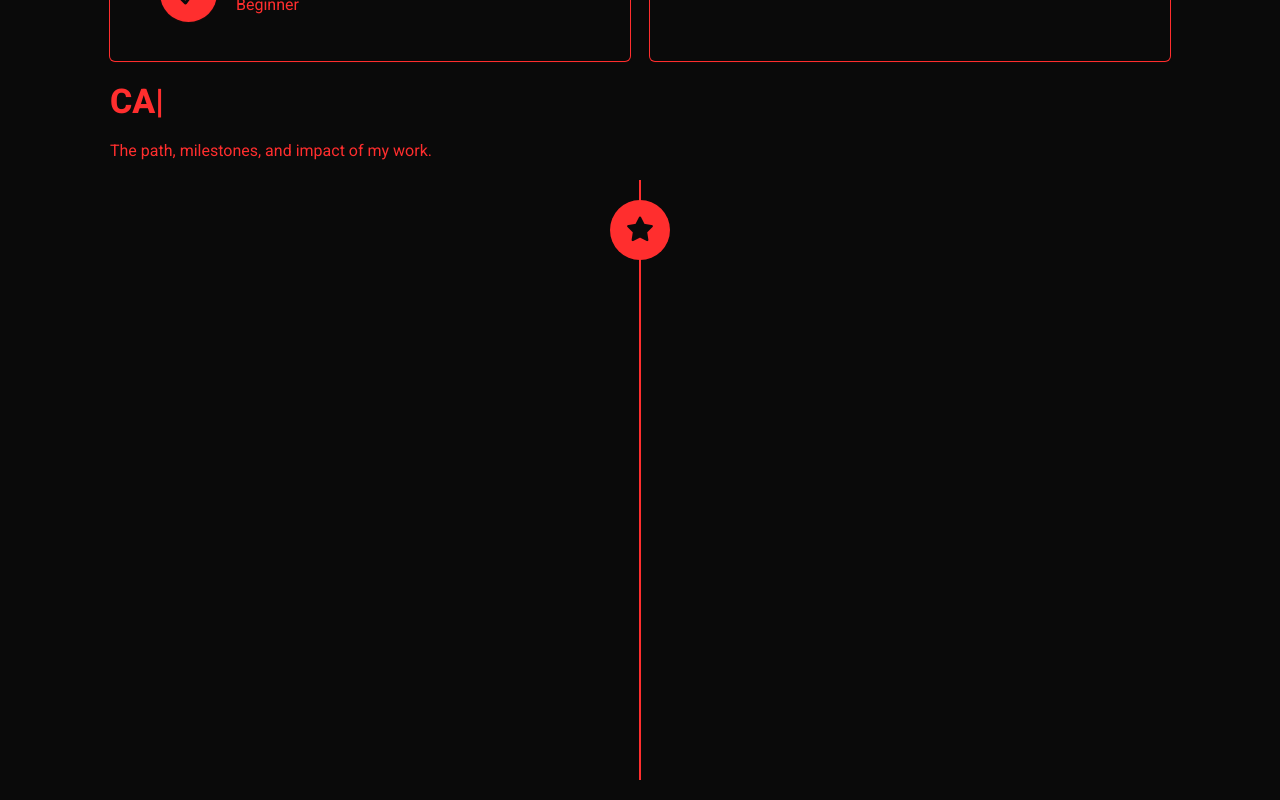
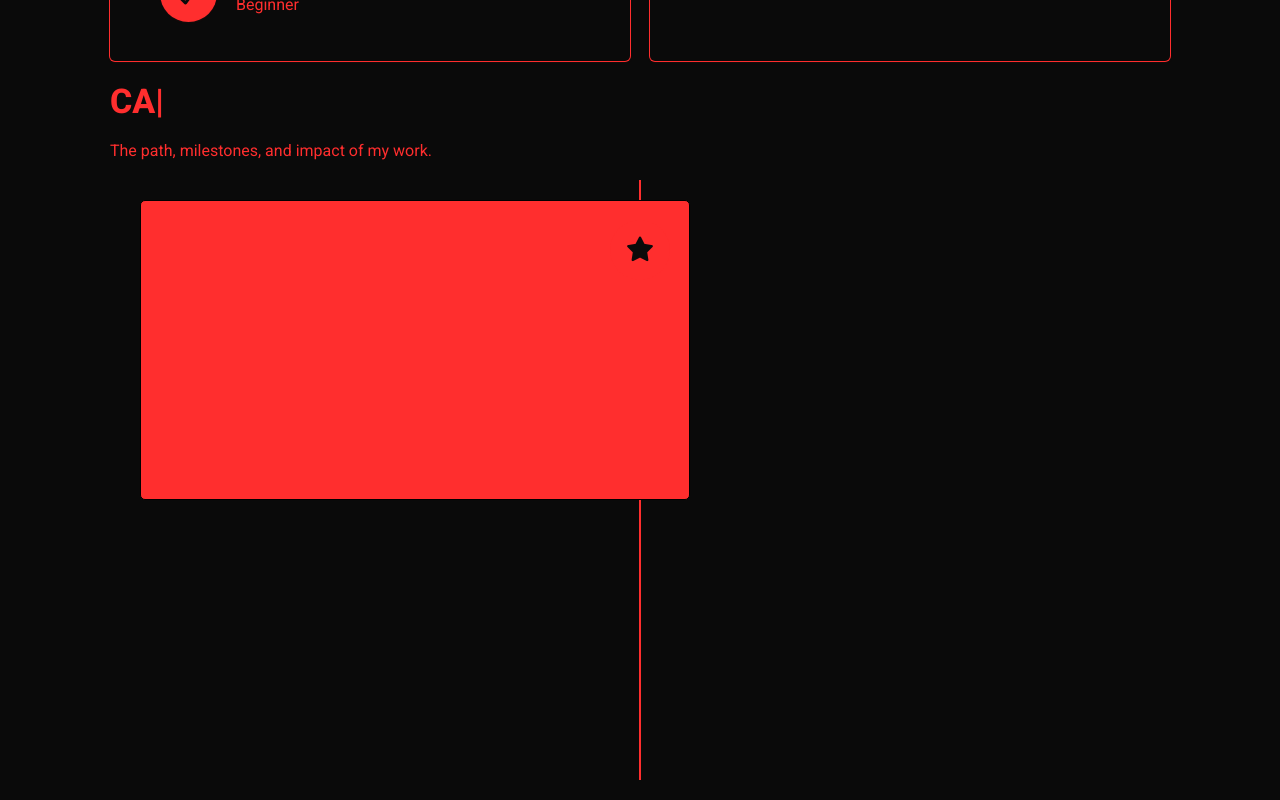
Before and after one commit to Blessen25/Portfolio_BVM, a React (Vite) app in the folder frontend/portfolio/: page / in a window 1280 px wide. Shown: the part 1630-2430 px from the top of the page. Built offline with nearby package versions, Linux system fonts and the light colour scheme.

Commit message:
Commited Changes

```diff
--- a/frontend/portfolio/src/components/experience_comp/experience.css
+++ b/frontend/portfolio/src/components/experience_comp/experience.css
@@ -28,7 +28,7 @@
     height: 60px;
     border-radius: 50%;
     position: absolute;
-    top: 20px;
+    top: 40px;
     left: 50%;
     transform: translateX(-50%);
     display: flex;
@@ -37,3 +37,15 @@
     z-index: 1;
     transition: all .7s;
 }
+
+.firstexperiencediv {
+
+    width: 550px;
+    height: 300px;
+    background-color: #FF2E2E;
+    border: 1px solid black;
+    border-radius: 5px;
+    position: absolute;
+    left: 30px;
+    top: 20px;
+}
```
